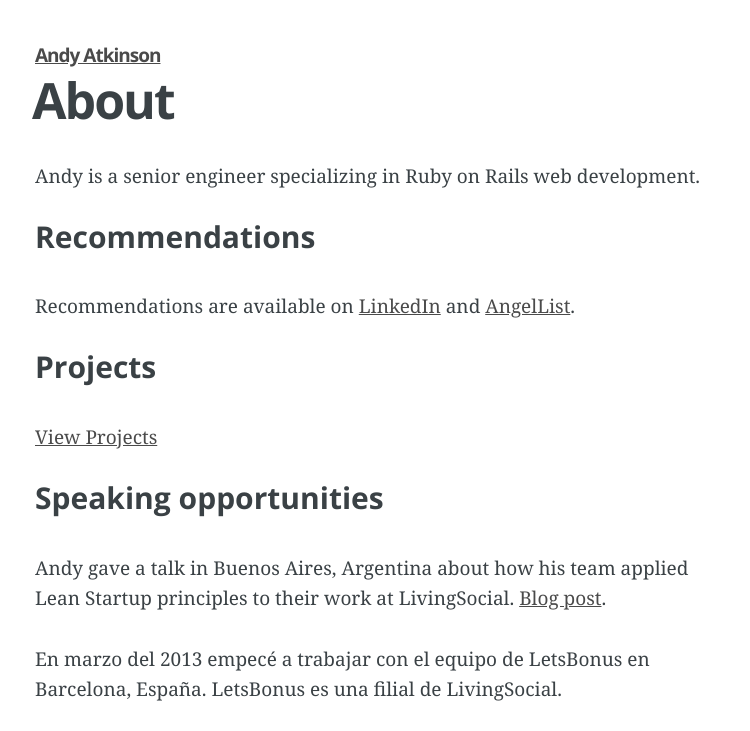
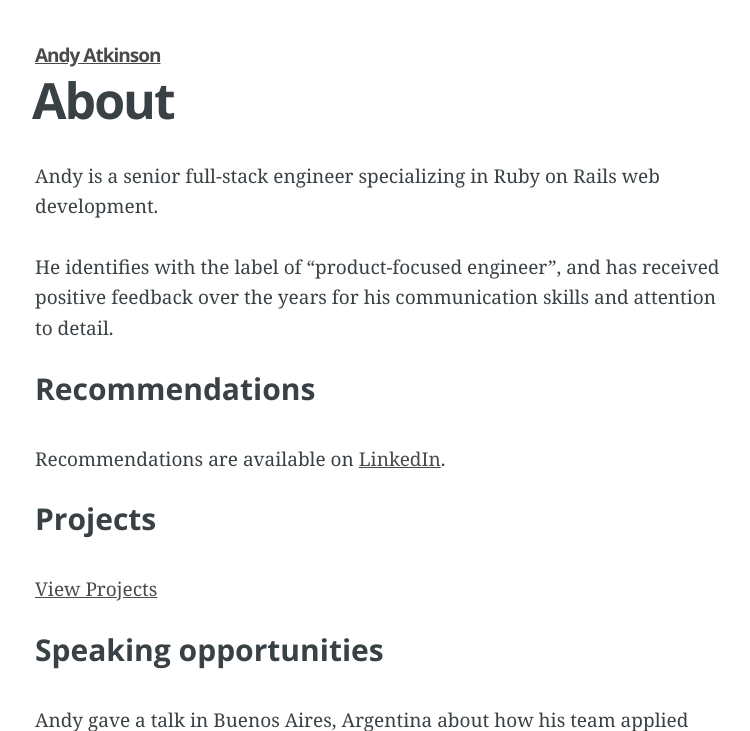
Before and after one commit to andyatkinson/blog, a Jekyll site: the page built from about/index.md, in a window 1280 px wide and 900 px high, cut to the strip 0-731 px from the top of the window. Shown: the whole strip, without its empty margins (255-1005 px from the left). Built offline with Jekyll 4.4.1, drawn with Linux system fonts in a browser that asks for light colours; Markdown is read by kramdown in place of the engine named in the settings; some of the changed text lies outside the part shown.

Commit message:
More about page updates

```diff
--- a/about/index.md
+++ b/about/index.md
@@ -4,11 +4,13 @@
 projects: 'projects'
 ---
 
-Andy is a senior engineer specializing in Ruby on Rails web development.
+Andy is a senior full-stack engineer specializing in Ruby on Rails web development.
+
+He identifies with the label of "product-focused engineer", and has received positive feedback over the years for his communication skills and attention to detail.
 
 #### Recommendations
 
-Recommendations are available on [LinkedIn](http://linkedin.com/in/andyatkinson/) and [AngelList](https://angel.co/andy-atkinson).
+Recommendations are available on [LinkedIn](http://linkedin.com/in/andyatkinson/).
 
 #### Projects
 
@@ -21,9 +23,13 @@
 
 <script async class="speakerdeck-embed" data-id="b951eb0086a70130f51612313d145db7" data-ratio="1.33333333333333" src="//speakerdeck.com/assets/embed.js"></script>
 
+<hr/>
+
 #### Volunteering as a programmer
 
-Andy has participated in the [Overnight Website Challenge](http://overnightwebsitechallenge.com/) and acted as a photographer and mentor for [Rails Girls](http://railsgirls.com/) events.
+Andy was part of a team for the [Overnight Website Challenge](http://overnightwebsitechallenge.com/) event, and has acted as a photographer and mentor for [Rails Girls](http://railsgirls.com/) events.
+
+He became a contributing editor for the [This Week in Rails newsletter](https://rails-weekly.ongoodbits.com/) in 2015 ([Blog post](http://andyatkinson.com/blog/2017/04/21/this-week-in-rails)).
 
 #### Connect
 
```
